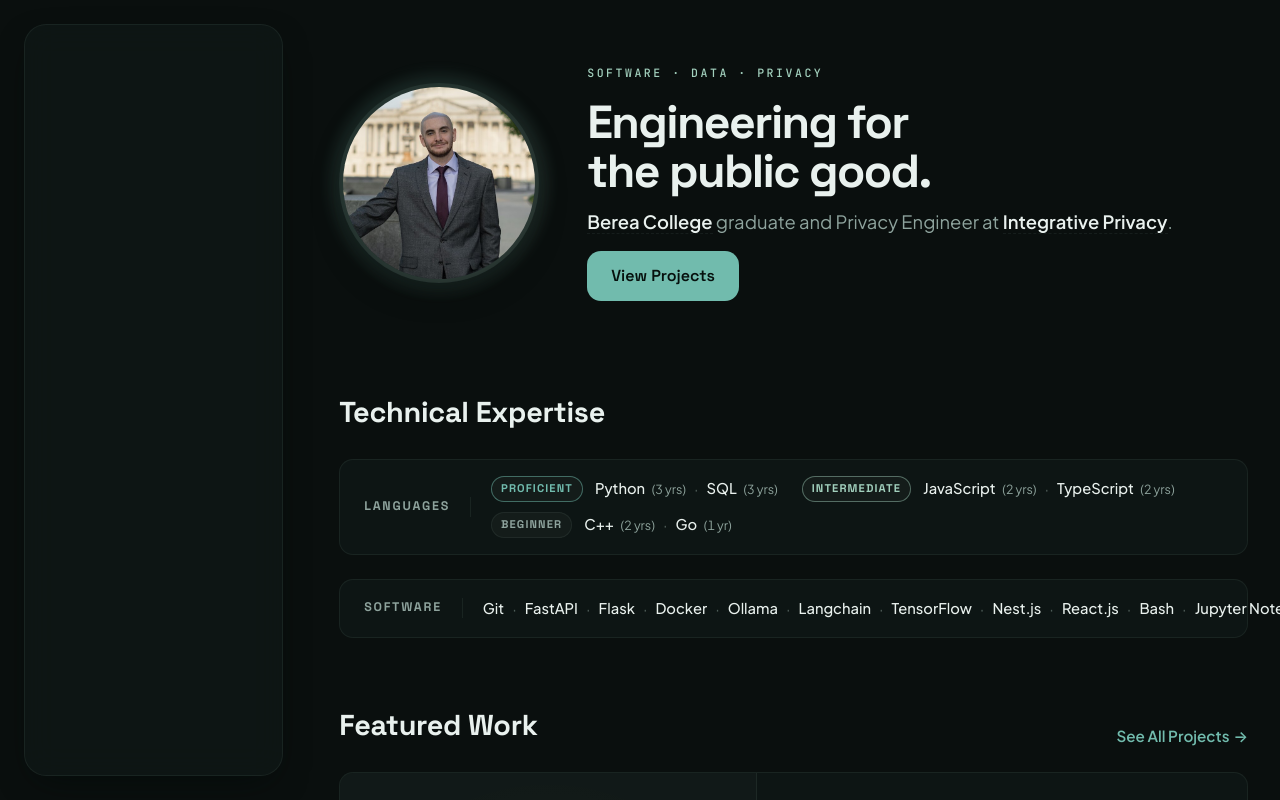
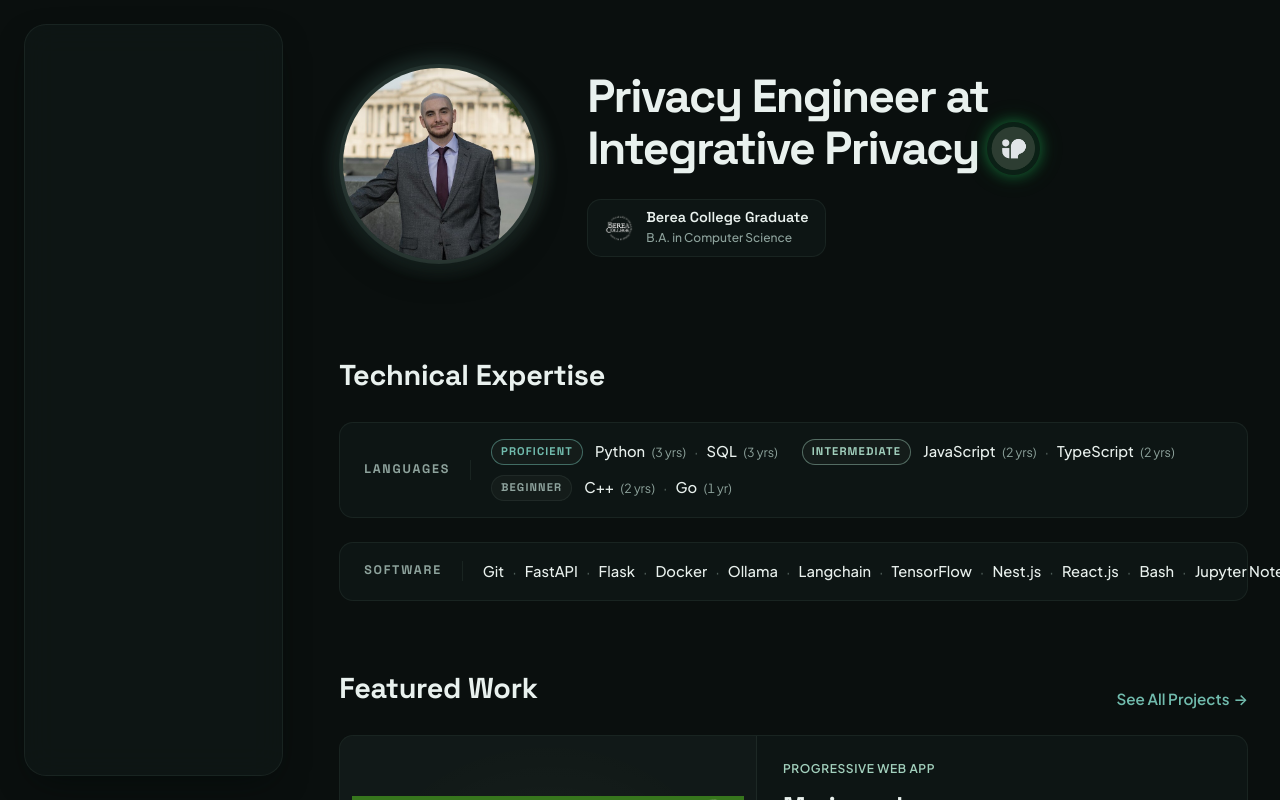
Before and after one commit to hamiltonnBC/portfolio-project, a React (Create React App) app: page / in a window 1280 px wide. Built offline with nearby package versions, Linux system fonts and the light colour scheme.

Commit message:
redesign on small details

```diff
--- a/src/pages/home/home_page.js
+++ b/src/pages/home/home_page.js
@@ -18,6 +18,7 @@
 import posterImage from '../../images/PosterImage.jpg';
 import nextGenPoster from '../../images/nextGenPoster.jpeg';
 import marimoodPoster from '../../images/marimood.jpg';
+import privacyIcon from '../../images/05_ICON_FOREST.png';
 
 const HomePage = () => {
   const { openMobileNav } = useOutletContext();
@@ -59,24 +60,43 @@
             <div className={styles.glowRing}></div>
           </div>
           <div className={styles.heroText}>
-            <span className={styles.eyebrow}>Software · Data · Privacy</span>
-            <h1 className={styles.heroTitle}>Engineering for the public good.</h1>
-            <p className={styles.heroSubtitle}>
-              <a href="https://www.berea.edu/" target="_blank" rel="noopener noreferrer">Berea College</a> graduate and Privacy Engineer at <a href="https://www.integrativeprivacy.com/" target="_blank" rel="noopener noreferrer">Integrative Privacy</a>.
-            </p>
-            {/* <p className={styles.heroBio}>
-              I build elegant full-stack web applications, conduct predictive data modeling, and leverage software engineering and machine learning to address complex real-world challenges.
-            </p> */}
+            <h1 className={styles.heroTitle}>
+              Privacy Engineer at{' '}
+              <a
+                href="https://www.integrativeprivacy.com/"
+                target="_blank"
+                rel="noopener noreferrer"
+                className={styles.heroTitleLink}
+              >
+                Integrative Privacy
+              </a>
+              <img
+                src={privacyIcon}
+                alt="Integrative Privacy logo"
+                className={styles.heroTitleLogo}
+                loading="lazy"
+                decoding="async"
+              />
+            </h1>
             <div className={styles.heroActions}>
-              <Link to="/projects" className={styles.primaryAction}>
-                View Projects
-              </Link>
-              {/* Get in Touch — temporarily hidden, keep for future use */}
-              {/*
-              <a href="mailto:hamiltonn428@gmail.com" className={styles.secondaryAction}>
-                Get in Touch
+              <a
+                href="https://www.berea.edu/"
+                target="_blank"
+                rel="noopener noreferrer"
+                className={styles.graduateCard}
+              >
+                <img
+                  src={whiteBereaLogo}
+                  alt="Berea College logo"
+                  className={styles.bereaLogo}
+                  loading="lazy"
+                  decoding="async"
+                />
+                <div className={styles.graduateInfo}>
+                  <span className={styles.graduateTitle}>Berea College Graduate</span>
+                  <span className={styles.graduateDetails}>B.A. in Computer Science</span>
+                </div>
               </a>
-              */}
             </div>
           </div>
         </div>
@@ -287,28 +307,6 @@
         </div>
       </section>
 
-      {/* Graduate Highlight Section */}
-      <section className={styles.graduateSection}>
-        <a
-          href="https://www.berea.edu/"
-          target="_blank"
-          rel="noopener noreferrer"
-          className={styles.graduateCard}
-        >
-          <img
-            src={whiteBereaLogo}
-            alt="Berea College Logo"
-            className={styles.bereaLogo}
-            loading="lazy"
-            decoding="async"
-          />
-          <div className={styles.graduateInfo}>
-            <span className={styles.graduateTitle}>Berea College Graduate</span>
-            <span className={styles.graduateDetails}>B.A. in Computer Science</span>
-          </div>
-        </a>
-      </section>
-
       {/* Mobile-only signifier that more pages exist — opens the nav drawer */}
       <section className={styles.morePagesSection}>
         <span className={styles.morePagesHint}>There's more to explore</span>
--- a/src/pages/home/home_styles.module.css
+++ b/src/pages/home/home_styles.module.css
@@ -84,9 +84,52 @@
   font-weight: 700;
   font-family: var(--font-title);
   letter-spacing: -0.035em;
-  margin-bottom: 0.75rem;
-  line-height: 1.05;
+  margin-bottom: 1.5rem;
+  line-height: 1.08;
   color: var(--text-main);
+}
+
+.heroTitleLink {
+  color: inherit;
+  text-decoration: none;
+  transition: var(--transition-fast);
+}
+
+.heroTitleLink:hover {
+  text-decoration: underline;
+  text-underline-offset: 5px;
+  text-decoration-thickness: 2px;
+}
+
+.heroTitleLogo {
+  height: 1.15em;
+  width: 1.15em;
+  margin-left: 0.5rem;
+  vertical-align: -0.24em;
+  object-fit: contain;
+  border-radius: 50%;
+  padding: 0.1em;
+  background: rgba(22, 101, 52, 0.12);
+  box-shadow: 0 0 12px rgba(22, 101, 52, 0.25);
+  animation: pulseGreenSmall 4s infinite alternate ease-in-out;
+}
+
+@keyframes pulseGreenSmall {
+  0% {
+    box-shadow: 0 0 8px rgba(22, 101, 52, 0.25),
+                0 0 16px rgba(22, 101, 52, 0.12);
+    background: rgba(22, 101, 52, 0.12);
+  }
+  50% {
+    box-shadow: 0 0 13px rgba(34, 197, 94, 0.4),
+                0 0 24px rgba(34, 197, 94, 0.18);
+    background: rgba(22, 101, 52, 0.2);
+  }
+  100% {
+    box-shadow: 0 0 18px rgba(34, 197, 94, 0.55),
+                0 0 32px rgba(34, 197, 94, 0.25);
+    background: rgba(22, 101, 52, 0.28);
+  }
 }
 
 .heroSubtitle {
@@ -121,6 +164,8 @@
 .heroActions {
   display: flex;
   gap: 1rem;
+  align-items: center;
+  flex-wrap: wrap;
 }
 
 .primaryAction {
@@ -489,24 +534,15 @@
   transform: translateX(4px);
 }
 
-/* Graduate Highlight Section */
-.graduateSection {
-  border-top: 1px solid var(--border-color);
-  padding-top: 3rem;
-  display: flex;
-  justify-content: center;
-  align-items: center;
-  width: 100%;
-}
-
+/* Graduate Highlight — compact card, sits inline next to the CTA */
 .graduateCard {
   background: var(--bg-panel);
   border: 1px solid var(--border-color);
   border-radius: var(--border-radius-md);
-  padding: 1.25rem 2.5rem;
+  padding: 0.55rem 1rem;
   display: flex;
   align-items: center;
-  gap: 1.5rem;
+  gap: 0.75rem;
   transition: var(--transition-smooth);
   text-decoration: none;
   cursor: pointer;
@@ -514,12 +550,12 @@
 
 .graduateCard:hover {
   border-color: var(--border-color-hover);
-  box-shadow: var(--shadow-sm), var(--accent-glow);
+  box-shadow: var(--shadow-sm);
   transform: translateY(-2px);
 }
 
 .bereaLogo {
-  height: 50px;
+  height: 30px;
   width: auto;
   object-fit: contain;
   filter: brightness(0.9);
@@ -533,18 +569,19 @@
 .graduateInfo {
   display: flex;
   flex-direction: column;
-  gap: 0.2rem;
+  gap: 0.1rem;
 }
 
 .graduateTitle {
   font-family: var(--font-title);
-  font-size: 1.15rem;
-  font-weight: 700;
+  font-size: 0.9rem;
+  font-weight: 600;
   color: var(--text-main);
+  line-height: 1.2;
 }
 
 .graduateDetails {
-  font-size: 0.85rem;
+  font-size: 0.75rem;
   color: var(--text-muted);
   font-weight: 500;
 }
--- a/src/pages/projects/ProjectsPage.module.css
+++ b/src/pages/projects/ProjectsPage.module.css
@@ -89,11 +89,30 @@
   transform: translateY(-4px);
 }
 
-/* Featured project — full-width with an accent edge */
+/* Featured project — full-width with an accent edge and a slow gradient drift */
 .projectCardFeatured {
   grid-column: 1 / -1;
   border-left: 2px solid var(--accent-primary);
   background: linear-gradient(100deg, var(--accent-soft), transparent 55%), var(--bg-panel);
+  background-size: 220% 100%, 100% 100%;
+  background-repeat: no-repeat;
+  animation: featuredDrift 18s ease-in-out infinite alternate;
+  /* Scope the transition so the moving gradient isn't caught by `all` on hover */
+  transition:
+    transform 0.4s cubic-bezier(0.32, 0.72, 0, 1),
+    border-color 0.4s cubic-bezier(0.32, 0.72, 0, 1),
+    box-shadow 0.4s cubic-bezier(0.32, 0.72, 0, 1);
+}
+
+@keyframes featuredDrift {
+  from { background-position: 0% 0, 0 0; }
+  to   { background-position: 100% 0, 0 0; }
+}
+
+@media (prefers-reduced-motion: reduce) {
+  .projectCardFeatured {
+    animation: none;
+  }
 }
 
 .projectCardFeatured h3 {
--- a/src/pages/projects/projects_page.js
+++ b/src/pages/projects/projects_page.js
@@ -29,7 +29,6 @@
       )}
     </div>
 
-    {featured && <span className={styles.featuredTag}>Featured</span>}
     <h3>{title}</h3>
     <p className={styles.description}>{description}</p>
 
```
